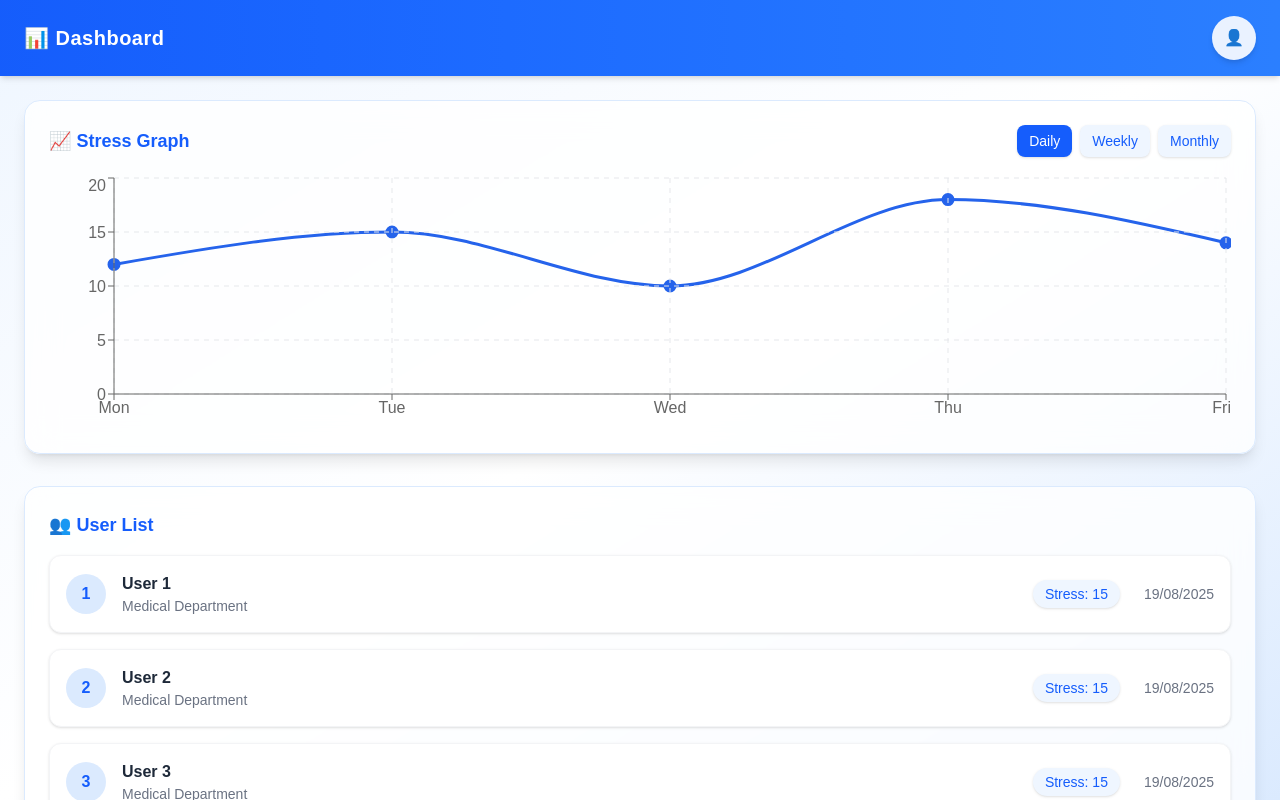
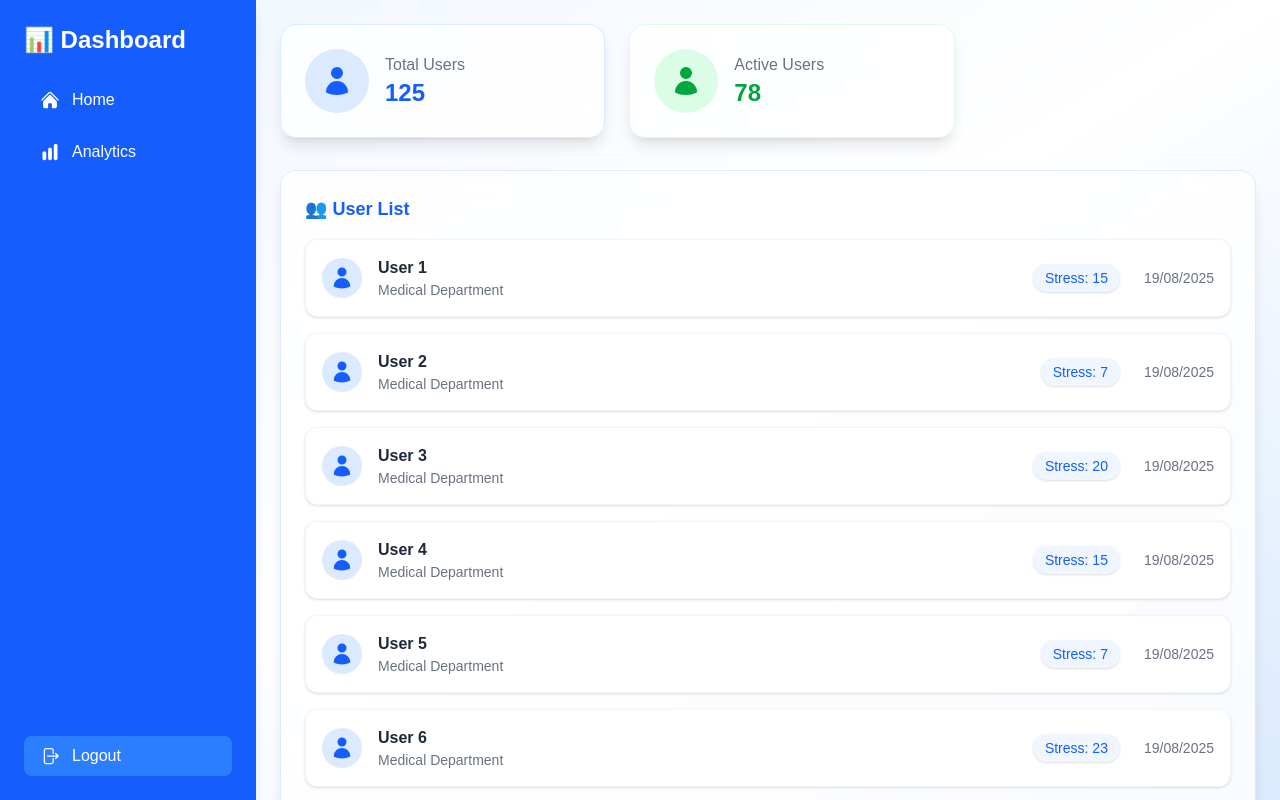
Before and after one commit to pskjksr/NutriImpact, a Next.js app: page /Findevaluationresults in a window 1280 px wide. Built offline with nearby package versions, Linux system fonts and the light colour scheme.

Commit message:
User list

```diff
--- a/src/app/Findevaluationresults/page.tsx
+++ b/src/app/Findevaluationresults/page.tsx
@@ -1,134 +1,114 @@
 "use client";
 
+import { useState } from "react";
 import Link from "next/link";
-import { useState } from "react";
-import { useRouter } from "next/navigation";
-import { motion, AnimatePresence } from "framer-motion";
+import { motion } from "framer-motion";
 import {
-  LineChart,
-  Line,
-  CartesianGrid,
-  XAxis,
-  YAxis,
-  Tooltip,
-  ResponsiveContainer,
-} from "recharts";
-
-const data = [
-  { name: "Mon", stress: 12 },
-  { name: "Tue", stress: 15 },
-  { name: "Wed", stress: 10 },
-  { name: "Thu", stress: 18 },
-  { name: "Fri", stress: 14 },
-];
+  UserIcon,
+  HomeIcon,
+  ChartBarIcon,
+  ArrowRightOnRectangleIcon,
+} from "@heroicons/react/24/solid";
 
 export default function DashboardPage() {
-  const [range, setRange] = useState("Daily");
-  const [open, setOpen] = useState(false);
-  const router = useRouter();
+  const totalUsers = 125; // จำนวนผู้ใช้งานทั้งหมด
+  const activeUsers = 78; // จำนวนผู้ใช้งานที่กำลัง active
 
-  const handleLogout = () => {
-    router.push("/login");
-  };
+  const allUsers = Array.from({ length: totalUsers }, (_, idx) => ({
+    id: idx + 1,
+    name: `User ${idx + 1}`,
+    department: "Medical Department",
+    stress: Math.floor(Math.random() * 20) + 5,
+    lastActive: "19/08/2025",
+  }));
+
+  const usersPerPage = 10;
+  const [currentPage, setCurrentPage] = useState(1);
+
+  const totalPages = Math.ceil(allUsers.length / usersPerPage);
+  const startIdx = (currentPage - 1) * usersPerPage;
+  const currentUsers = allUsers.slice(startIdx, startIdx + usersPerPage);
 
   return (
-    <div className="flex flex-col h-screen bg-gradient-to-br from-blue-50 via-white to-blue-100">
-      {/* Navbar */}
-      <header className="bg-gradient-to-r from-blue-600 to-blue-500 text-white flex justify-between items-center px-6 py-4 shadow-md">
-        <h1 className="text-xl font-bold tracking-wide">📊 Dashboard</h1>
+    <div className="flex h-screen bg-gradient-to-br from-blue-50 via-white to-blue-100">
+      {/* Sidebar */}
+      <aside className="w-64 bg-blue-600 text-white flex flex-col justify-between p-6 shadow-lg">
+        <div className="space-y-6">
+          <h1 className="text-2xl font-bold flex items-center gap-2">
+            📊 Dashboard
+          </h1>
+          <nav className="space-y-3">
+            <Link
+              href="/Findevaluationresults"
+              className="flex items-center gap-3 px-4 py-2 rounded-lg hover:bg-blue-500 transition"
+            >
+              <HomeIcon className="w-5 h-5" /> Home
+            </Link>
+            <Link
+              href="#"
+              className="flex items-center gap-3 px-4 py-2 rounded-lg hover:bg-blue-500 transition"
+            >
+              <ChartBarIcon className="w-5 h-5" /> Analytics
+            </Link>
+          </nav>
+        </div>
 
-        {/* User Dropdown */}
-        <div className="relative">
-          <motion.button
-            whileTap={{ scale: 0.9 }}
-            whileHover={{ scale: 1.05 }}
-            onClick={() => setOpen(!open)}
-            className="w-11 h-11 bg-white/90 rounded-full flex items-center justify-center text-blue-600 font-bold shadow-md hover:shadow-lg transition"
+        <div className="flex flex-col gap-3">
+          <Link
+            href="/Login"
+            className="flex items-center gap-3 px-4 py-2 rounded-lg bg-blue-500 hover:bg-blue-400 transition"
           >
-            👤
-          </motion.button>
+            <ArrowRightOnRectangleIcon className="w-5 h-5" /> Logout
+          </Link>
+        </div>
+      </aside>
 
-          <AnimatePresence>
-            {open && (
+      {/* Main Content */}
+      <main className="flex-1 p-6 overflow-y-auto space-y-8">
+        {/* Users Summary Cards */}
+        <div className="flex flex-col md:flex-row gap-6">
+          {/* Total Users */}
           <motion.div
-                initial={{ opacity: 0, scale: 0.9, y: -10 }}
-                animate={{ opacity: 1, scale: 1, y: 0 }}
-                exit={{ opacity: 0, scale: 0.9, y: -10 }}
-                transition={{ duration: 0.2 }}
-                className="absolute right-0 mt-3 w-48 bg-white/95 backdrop-blur-lg rounded-xl shadow-xl overflow-hidden z-50 border border-blue-100"
-              >
-                <Link href="/Login" className="w-full">
-                  <div className="w-full text-left px-4 py-3 text-gray-700 hover:bg-blue-50 transition flex items-center gap-2 cursor-pointer">
-                    🚪 ออกจากระบบ
-                  </div>
-                </Link>
-              </motion.div>
-            )}
-          </AnimatePresence>
-        </div>
-      </header>
-
-      {/* Content */}
-      <main className="flex-1 p-6 overflow-y-auto space-y-8">
-        {/* Graph */}
-        <motion.div
-          initial={{ opacity: 0, y: 30 }}
+            initial={{ opacity: 0, y: 20 }}
             animate={{ opacity: 1, y: 0 }}
             transition={{ duration: 0.5 }}
-          className="bg-white/80 backdrop-blur-lg shadow-lg rounded-2xl p-6 border border-blue-100 hover:shadow-xl transition"
+            className="bg-white/80 backdrop-blur-lg shadow-lg rounded-2xl p-6 border border-blue-100 hover:shadow-xl transition w-full md:w-1/3"
           >
-          <div className="flex justify-between items-center mb-4">
-            <h2 className="text-blue-600 font-bold text-lg flex items-center gap-2">
-              📈 Stress Graph
-            </h2>
-            <div className="flex gap-2">
-              {["Daily", "Weekly", "Monthly"].map((item) => (
-                <motion.button
-                  key={item}
-                  whileTap={{ scale: 0.9 }}
-                  onClick={() => setRange(item)}
-                  className={`px-3 py-1.5 rounded-lg text-sm transition shadow-sm ${
-                    range === item
-                      ? "bg-blue-600 text-white shadow-md"
-                      : "text-blue-600 bg-blue-50 hover:bg-blue-100"
-                  }`}
-                >
-                  {item}
-                </motion.button>
-              ))}
+            <div className="flex items-center gap-4">
+              <div className="w-16 h-16 flex items-center justify-center rounded-full bg-blue-100 text-blue-600">
+                <UserIcon className="w-8 h-8" />
               </div>
+              <div>
+                <p className="text-gray-500 font-medium">Total Users</p>
+                <p className="text-2xl font-bold text-blue-600">{totalUsers}</p>
               </div>
-          <div className="h-64">
-            <ResponsiveContainer width="100%" height="100%">
-              <LineChart data={data}>
-                <Line
-                  type="monotone"
-                  dataKey="stress"
-                  stroke="#2563eb"
-                  strokeWidth={3}
-                  dot={{ r: 5, fill: "#2563eb" }}
-                />
-                <CartesianGrid stroke="#e5e7eb" strokeDasharray="5 5" />
-                <XAxis dataKey="name" />
-                <YAxis />
-                <Tooltip
-                  contentStyle={{
-                    borderRadius: "12px",
-                    border: "none",
-                    backgroundColor: "rgba(255,255,255,0.95)",
-                    boxShadow: "0 4px 10px rgba(0,0,0,0.1)",
-                  }}
-                />
-              </LineChart>
-            </ResponsiveContainer>
             </div>
           </motion.div>
 
-        {/* User List Section */}
+          {/* Active Users */}
           <motion.div
-          initial={{ opacity: 0, y: 40 }}
+            initial={{ opacity: 0, y: 20 }}
             animate={{ opacity: 1, y: 0 }}
-          transition={{ duration: 0.6, delay: 0.2 }}
+            transition={{ duration: 0.5, delay: 0.1 }}
+            className="bg-white/80 backdrop-blur-lg shadow-lg rounded-2xl p-6 border border-green-100 hover:shadow-xl transition w-full md:w-1/3"
+          >
+            <div className="flex items-center gap-4">
+              <div className="w-16 h-16 flex items-center justify-center rounded-full bg-green-100 text-green-600">
+                <UserIcon className="w-8 h-8" />
+              </div>
+              <div>
+                <p className="text-gray-500 font-medium">Active Users</p>
+                <p className="text-2xl font-bold text-green-600">{activeUsers}</p>
+              </div>
+            </div>
+          </motion.div>
+        </div>
+
+        {/* User List */}
+        <motion.div
+          initial={{ opacity: 0, y: 20 }}
+          animate={{ opacity: 1, y: 0 }}
+          transition={{ duration: 0.5, delay: 0.2 }}
           className="bg-white/80 backdrop-blur-lg shadow-lg rounded-2xl p-6 border border-blue-100"
         >
           <h2 className="text-blue-600 font-bold text-lg mb-4 flex items-center gap-2">
@@ -136,39 +116,49 @@ export default function DashboardPage() {
           </h2>
 
           <div className="space-y-4">
-            {Array(5)
-              .fill(null)
-              .map((_, idx) => (
+            {currentUsers.map((user) => (
               <motion.div
-                  key={idx}
+                key={user.id}
                 whileHover={{ scale: 1.02 }}
                 transition={{ duration: 0.2 }}
                 className="flex items-center justify-between bg-white rounded-xl p-4 shadow-sm border border-gray-100 hover:shadow-md"
               >
-                  {/* Left side - User Info */}
                 <div className="flex items-center gap-4">
-                    <div className="w-10 h-10 flex items-center justify-center rounded-full bg-blue-100 text-blue-600 font-bold">
-                      {idx + 1}
+                  <div className="w-10 h-10 flex items-center justify-center rounded-full bg-blue-100 text-blue-600">
+                    <UserIcon className="w-6 h-6" />
                   </div>
                   <div>
-                      <p className="font-semibold text-gray-800">
-                        User {idx + 1}
-                      </p>
-                      <p className="text-sm text-gray-500">
-                        Medical Department
-                      </p>
+                    <p className="font-semibold text-gray-800">{user.name}</p>
+                    <p className="text-sm text-gray-500">{user.department}</p>
                   </div>
                 </div>
 
-                  {/* Right side - Status */}
                 <div className="flex items-center gap-6">
                   <span className="px-3 py-1 text-sm rounded-full bg-blue-50 text-blue-600 font-medium shadow-sm">
-                      Stress: 15
+                    Stress: {user.stress}
                   </span>
-                    <p className="text-sm text-gray-500">19/08/2025</p>
+                  <p className="text-sm text-gray-500">{user.lastActive}</p>
                 </div>
               </motion.div>
             ))}
+          </div>
+
+          {/* Pagination */}
+          <div className="flex justify-end gap-2 mt-4">
+            <button
+              disabled={currentPage === 1}
+              onClick={() => setCurrentPage((p) => p - 1)}
+              className="px-4 py-2 rounded-lg bg-blue-100 text-blue-600 disabled:opacity-50"
+            >
+              Back
+            </button>
+            <button
+              disabled={currentPage === totalPages}
+              onClick={() => setCurrentPage((p) => p + 1)}
+              className="px-4 py-2 rounded-lg bg-blue-100 text-blue-600 disabled:opacity-50"
+            >
+              Next
+            </button>
           </div>
         </motion.div>
       </main>
```
Lines whose indentation alone changed are shown as unchanged.
